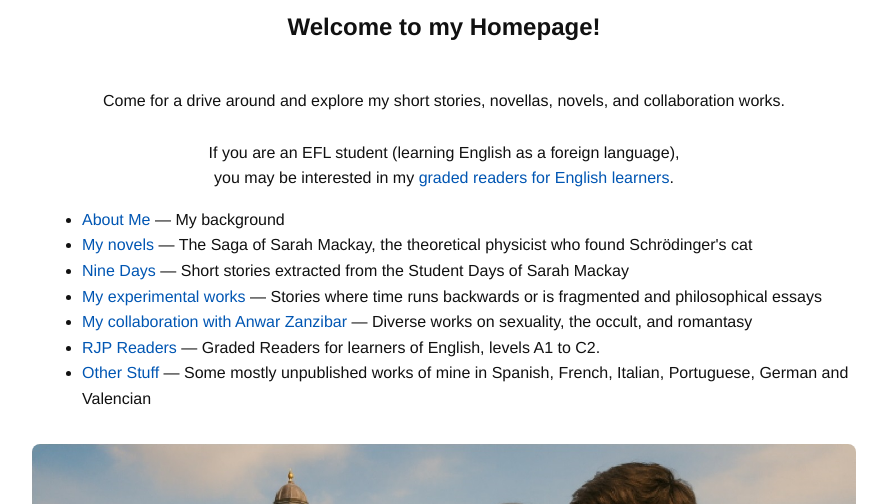
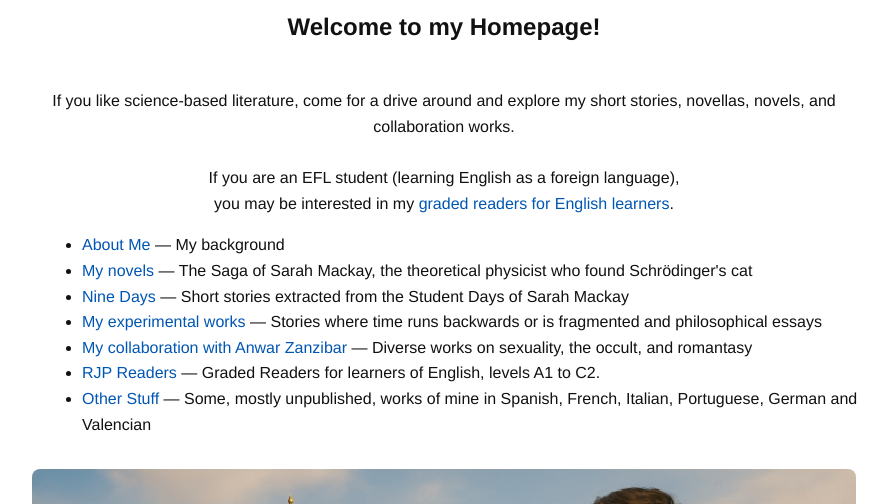
Before and after one commit to rikkijprince/rikkijprince.github.io, a Jekyll site: the page built from index.md, in a window 1280 px wide and 900 px high, cut to the strip 396-900 px from the top of the window. Shown: the whole strip, without its empty margins (196-1084 px from the left). Built offline with Jekyll 4.4.1, drawn with Linux system fonts in a browser that asks for light colours.

Commit message:
Places books code in correct position in stories

```diff
--- a/index.md
+++ b/index.md
@@ -58,7 +58,7 @@ permalink: /
 
 <div style="text-align:center;">
   <br>
-  Come for a drive around and explore my short stories, novellas, novels, and collaboration works.<br>
+  If you like science-based literature, come for a drive around and explore my short stories, novellas, novels, and collaboration works.<br>
   <br>
   If you are an EFL student (learning English as a foreign language),
   <br>
@@ -72,7 +72,7 @@ permalink: /
   <li><a href="/experimental/">My experimental works</a> — Stories where time runs backwards or is fragmented and philosophical essays</li>
   <li><a href="/zanzibar/">My collaboration with Anwar Zanzibar</a> — Diverse works on sexuality, the occult, and romantasy</li>
   <li><a href="/readers/">RJP Readers</a> — Graded Readers for learners of English, levels A1 to C2.</li>
-  <li><a href="/other/">Other Stuff</a> — Some mostly unpublished works of mine in Spanish, French, Italian, Portuguese, German and Valencian</li>
+  <li><a href="/other/">Other Stuff</a> — Some, mostly unpublished, works of mine in Spanish, French, Italian, Portuguese, German and Valencian</li>
 </ul>
 
 <div style="display: flex; justify-content: center; gap: 1rem; flex-wrap: wrap;">
```
Also changed, not shown: stories.md (+1 -2 lines).
